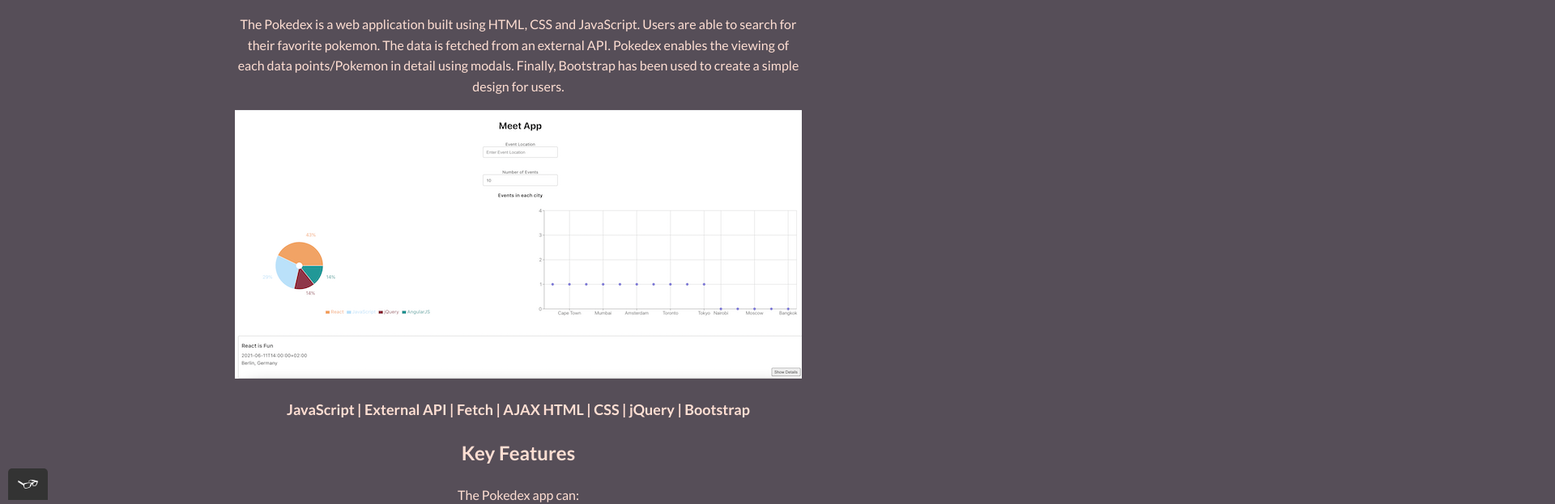
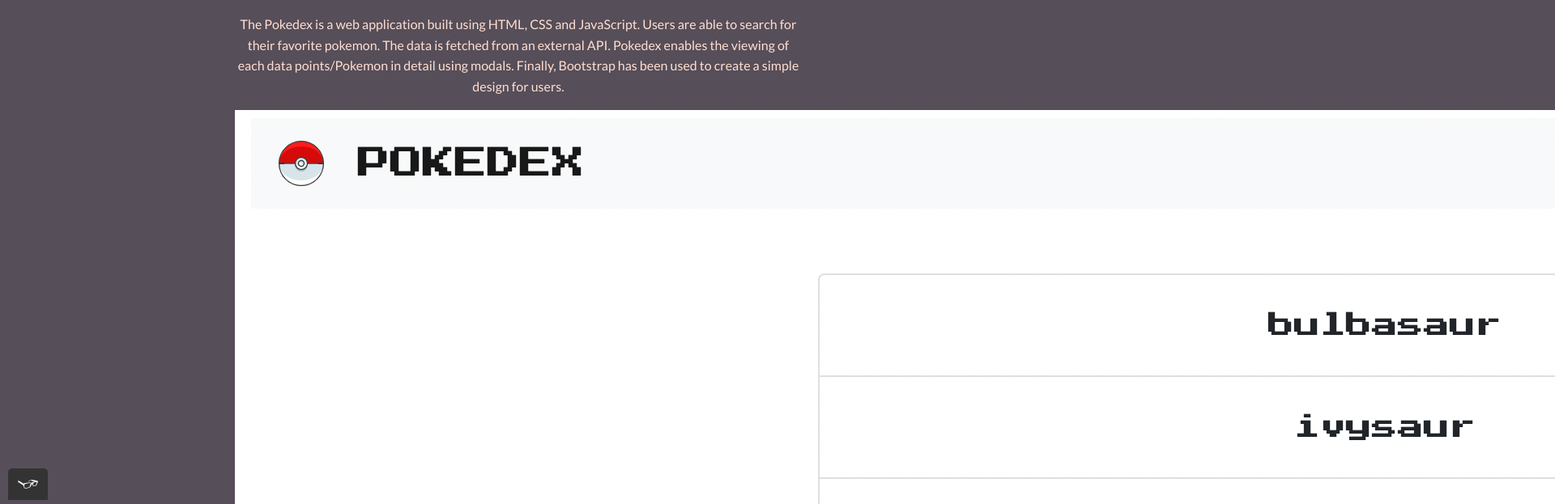
Before and after one commit to sabine-mansour/portfolio-site, a plain HTML site: page pokedex.html in a window 1280 px wide. Shown: the part 182-805 px from the top of the page at 81% size, 1920 px wide, since content can reach past the window. Drawn offline with nearby package versions, Linux system fonts and the light colour scheme.

Commit message:
updated pokedex

```diff
--- a/pokedex.html
+++ b/pokedex.html
@@ -44,7 +44,7 @@
       modals. Finally, Bootstrap has been used to create a simple design for users.
     </p>
 
-    <img src="img/meet-app/meet-app-display.png">
+    <img src="img/pokedex/pokedex-app-display.png">
 
     <h3>
       JavaScript | External API | Fetch | AJAX
```
Also changed, not shown: img/pokedex/pokedex-app-display.png (added), 2 other files.
